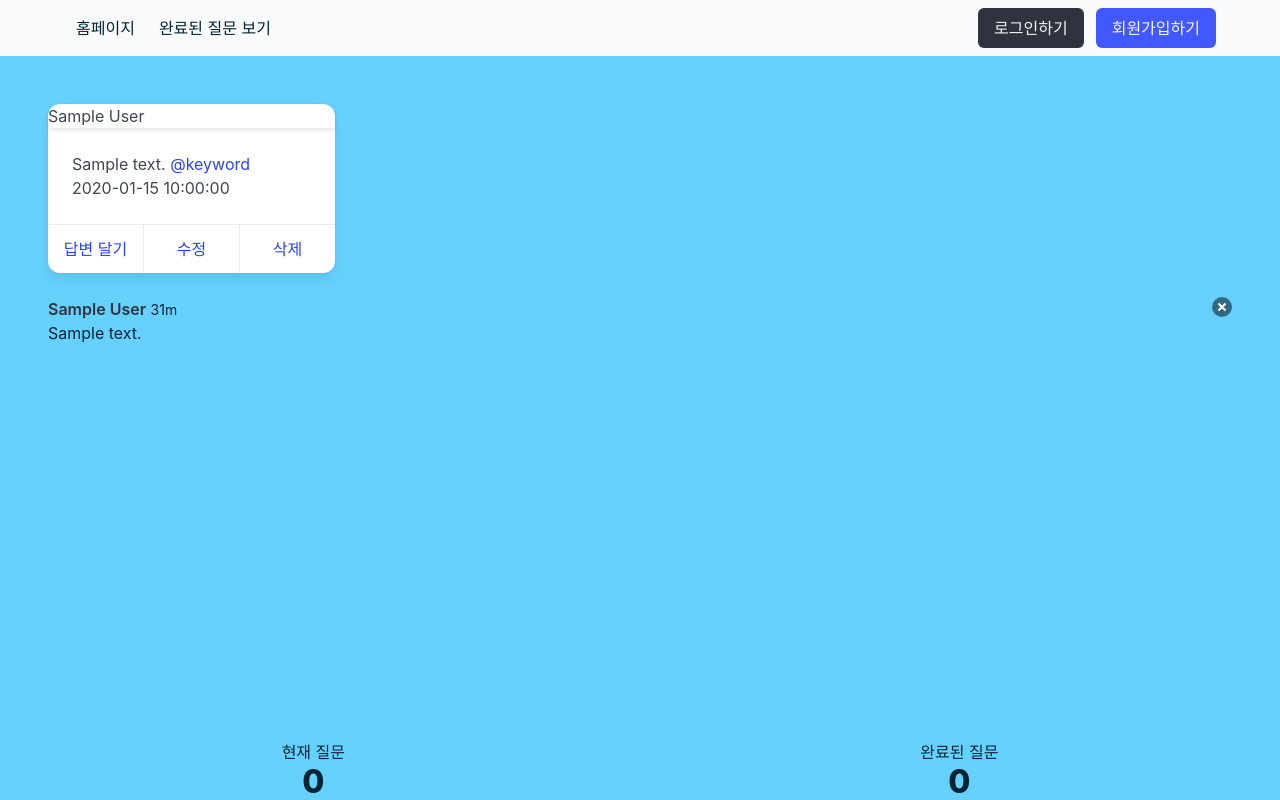
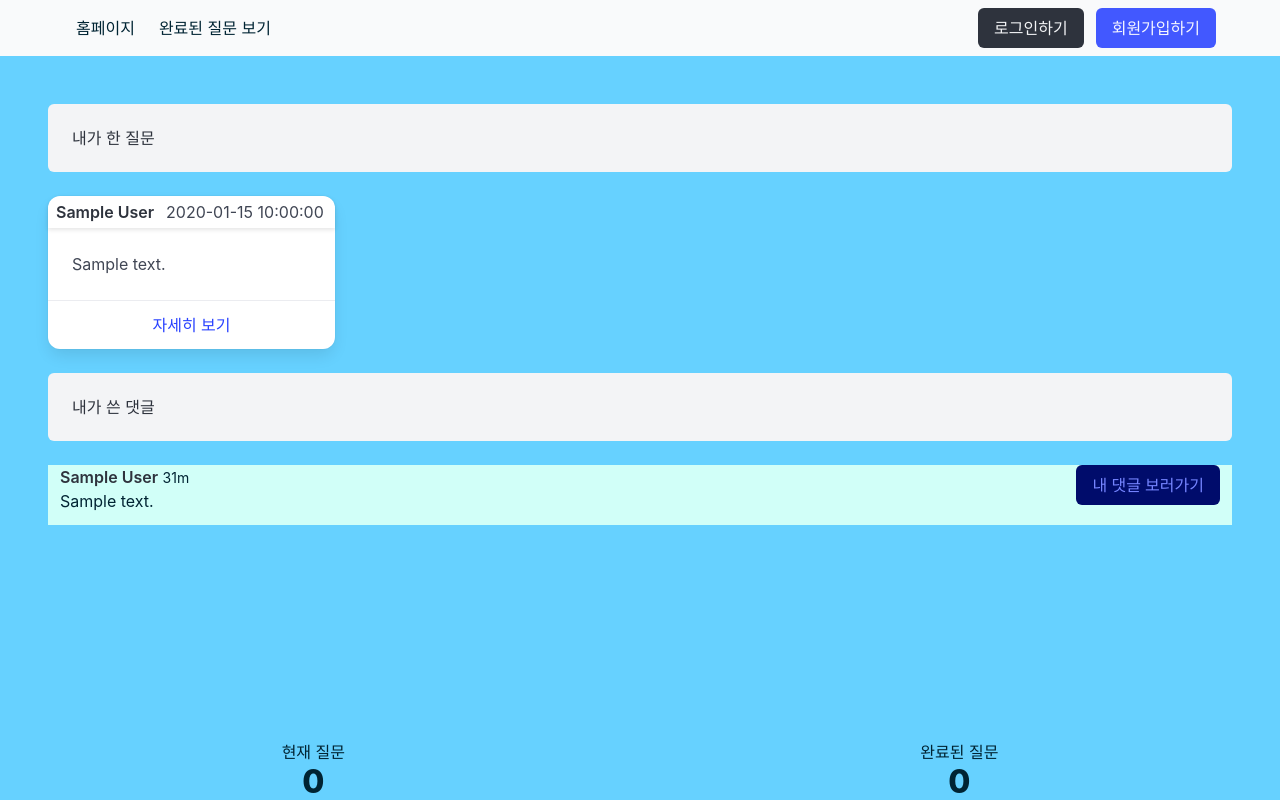
Before and after one commit to jtw9508/kcj, a Flask app: template templates/mypage.html in a window 1280 px wide. Run offline with Flask 3, Linux system fonts and the light colour scheme; the template is opened without the code that fills it: most values are stand-ins (such as "Sample title", 1, 10 or a date in 2020); some libraries are stand-ins or nearby versions.

Commit message:
style adding

```diff
--- a/app.py
+++ b/app.py
@@ -111,8 +111,6 @@ def index():
     access_token = request.cookies.get('mytoken')
     # payload = jwt.decode(access_token, SECRET_KEY, 'HS256')
     is_login, user_name, payload = is_logined(access_token)
-    print(user_name, is_login)
-
     cards = list(db.cards.find({"active":"true"}))
     new_cards = []
     for card in cards:
@@ -127,7 +125,9 @@ def index():
         card['time_convert'] = convert_time(card['time'])
         new_cards.append(card)
     cards = sorted(new_cards, key = lambda new_cards: new_cards['time'], reverse=True)
-    print(user_name)
+    if is_login == True:
+        user_id = payload['id']
+        return render_template('index.html', cards = cards, is_login = is_login, user_name = user_name, user_id = user_id )
     return render_template('index.html', cards = cards, is_login = is_login, user_name = user_name)
 
 @app.route('/loginpage', methods = ['GET'])
@@ -190,6 +190,7 @@ def detail(id):
         comment = {'author': username, 'card_id': id, 'context': context, 'time': datetime.datetime.utcnow()}
         db.comments.insert_one(comment)
         return redirect(url_for('detail', id=id))
+
     card = db.cards.find_one({'_id': ObjectId(id)})
     card['time_convert'] = convert_time(card['time'])
     comments = list(db.comments.find({'card_id' : id}))
@@ -204,9 +205,9 @@ def detail(id):
             comment['canrevise'] = 'no'
 
         comment['time_convert'] = convert_time(comment['time'])
-        new_comments.append(card)
+        new_comments.append(comment)
     comments = sorted(new_comments, key = lambda new_comments: new_comments['time'], reverse=True)
-
+    print(comments)
     return render_template('detail.html', id=id, card=card, comments=comments, is_login=is_login,user_name=user_name)
 
 # READ COMMENT
@@ -296,7 +297,7 @@ def logout():
     return render_template('index.html')
 
 ## MYPAGE API(내 포스트와 댓글들을 가져와서 화면에 보여주기)
-@app.route('/mypage<string:user_id>', methods = ['GET'])
+@app.route('/mypage/<string:user_id>', methods = ['GET'])
 @login_required
 def get_mypage(user_id):
     access_token = request.cookies.get('mytoken')
@@ -305,22 +306,11 @@ def get_mypage(user_id):
     if user_id != id:
         return PermissionError
     cards = list(db.cards.find({'author':user_name})) ##user_id(또는 user_name)을 이용해서 user가 남긴 질문을 모두 가져온다.
-    print(cards)
-    # for card in cards:
     new_cards = []
     for card in cards:
-        # try:
-        #     if card['author'] == payload['username']:
-        #         card['canrevise'] = 'ok'
-        #     else:
-        #         card['canrevise'] = 'no'
-        # except:
-        #     card['canrevise'] = 'no'
-
         card['time_convert'] = convert_time(card['time'])
         new_cards.append(card)
     cards = sorted(new_cards, key = lambda new_cards: new_cards['time'], reverse=True)
-
     comments = list(db.comments.find({'author':user_name})) ##user_id(또는 user_name)을 이용해서 user가 남긴 댓글을 모두 가져온다.
     return render_template('mypage.html', cards=cards, comments=comments, is_login=is_login, user_name=user_name)
 
--- a/templates/base.html
+++ b/templates/base.html
@@ -43,7 +43,7 @@
 
                   {% if is_login %}
                     <a href="/add" class="button is-dark">질문하기</a>
-                    <a href="{{ url_for('get_mypage', user_id = user_name) }}" class="nav-link">마이페이지</a>
+                    <a href="{{ url_for('get_mypage', user_id=user_id) }}" class="nav-link">마이페이지</a>
                     <button onclick = "logout()" class="nav-link">로그아웃</a>
                   {% else %}
                     <a href="/loginpage" class="button is-dark">로그인하기</a>
--- a/templates/mypage.html
+++ b/templates/mypage.html
@@ -1,35 +1,27 @@
 {% extends 'base.html' %} {% block content %}
+<div class="notification">내가 한 질문</div>
 <div class="fixed-grid has-4-cols">
   <div class="grid">
     {% for card in cards %}
     <div class="cell">
       <div class="card" id="{{ card._id }}">
-              <header class="card-header">
+        <header class="card-header pt-1 pb-1">
+          <strong class="pl-2">
             <p class="card-author-name">{{ card.author }}</p>
+          </strong>
+          <time class="pl-3" datetime="2016-1-1">{{ card.time_convert }}</time>
         </header>
         <div class="card-content">
           <div class="content">
             {{ card.context }}
-                  <a href="#">@keyword</a>
             <br />
-                  <time datetime="2016-1-1">{{ card.time_convert }}</time>
           </div>
         </div>
         <footer class="card-footer">
           <a
             href="{{ url_for('detail', id=card._id) }}"
             class="card-footer-item"
-                  >답변 달기</a
-                >
-                <a
-                  href="{{ url_for('edit', id=card._id) }}"
-                  class="card-footer-item"
-                  >수정</a
-                >
-                <a
-                  href="{{ url_for('delete', id=card._id) }}"
-                  class="card-footer-item"
-                  >삭제</a
+            >자세히 보기</a
           >
         </footer>
       </div>
@@ -37,39 +29,28 @@
     {% endfor %}
   </div>
 </div>
+
+<div class="notification">내가 쓴 댓글</div>
 {% for comment in comments %}
-        <article class="media">
+<article class="media has-background-primary-light">
   <div class="media-content">
     <div class="content">
-            <p>
+      <p class="pl-3">
         <strong>{{ comment.author }}</strong> <small>31m</small>
         <br />
         {{ comment.context }}
       </p>
     </div>
-            <nav class="level is-mobile">
-            <div class="level-left">
-                <a class="level-item">
-                <span class="icon is-small"><i class="fas fa-reply"></i></span>
-                </a>
-                <a class="level-item">
-                <span class="icon is-small"><i class="fas fa-retweet"></i></span>
-                </a>
-                <a class="level-item">
-                <span class="icon is-small"><i class="fas fa-heart"></i></span>
-                </a>
+    <nav class="level is-mobile"></nav>
   </div>
-            </nav>
-        </div>
-        <div class="media-right">
-            <button class="delete"></button>
+  <div class="media-right pr-3">
+    <a
+      href="{{ url_for('detail', id=comment.card_id) }}"
+      class="button is-link is-dark"
+      >내 댓글 보러가기</a
+    >
   </div>
 </article>
-        {% endfor %}
-
-        </div>
-      </div>
-  {% endblock %} {% block scripts %}
-  <script>
-  </script>
+{% endfor %} {% endblock %} {% block scripts %}
+<script></script>
 {% endblock %}
```
Also changed, not shown: templates/detail.html (+2 -20 lines). Lines whose indentation alone changed are shown as unchanged.
